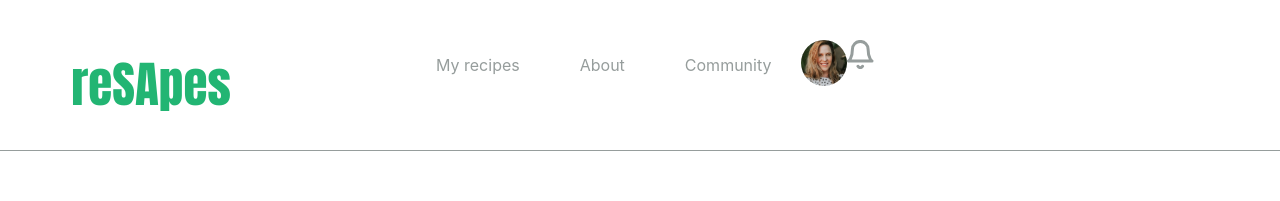
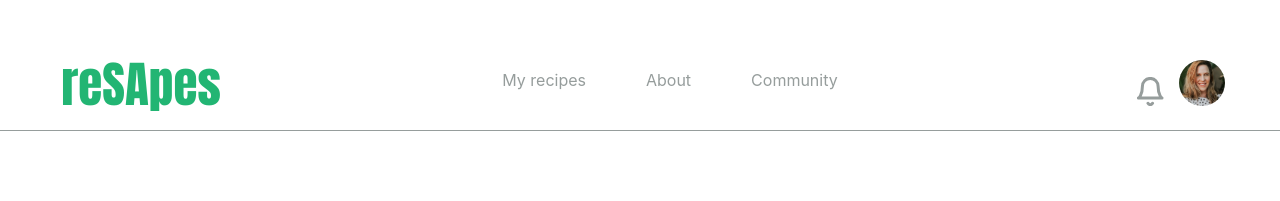
Before and after one commit to AvivCohenbs/reSApes, a React (Create React App) app: page / in a window 1280 px wide. Shown: the top 201 px of the page. Built offline with nearby package versions, Linux system fonts and the light colour scheme; a web font is replaced by a local one.

Commit message:
almost finish the header

```diff
--- a/src/components/Header/Header.css
+++ b/src/components/Header/Header.css
@@ -6,23 +6,23 @@ body {
 /* header */
 
 .header {
-  /* display: block; */
+  display: block;
   background-color: #fff;
-  /* position: fixed; */
   width: 100%;
   border-bottom: 1px solid #969d9c;
 }
 
 .header ul {
-  display: block;
+  /* display: block; */
   margin: 0;
   padding: 0;
   list-style: none;
   overflow: hidden;
   background-color: #fff;
   color: #969d9c;
-  margin-top: -80px;
-  margin-bottom: 60px;
+  margin-top: 8px;
+  margin-bottom: 20px;
+  margin-left: 60px;
 }
 
 .header .logo {
@@ -30,29 +30,18 @@ body {
   justify-content: start;
   align-items: start;
   margin: 55px;
-  margin-left: 65px;
-  margin-bottom: 5px;
+  margin-bottom: -115px;
+}
+.menu-icons {
+  display: flex;
+  justify-content: flex-end;
+  padding-top: 60px;
+  padding-right: 55px;
 }
 
-/* .menu .lefticones {
-  display: flex;
-  justify-content: end;
-  align-items: center;
+.header .bell {
+  padding: 15px;
 }
-
-.header .signup {
-  display: flex;
-  justify-content: end;
-  align-items: end;
-  /* margin-right: -135px; */
-/* }
-
-.header .bell {
-  display: flex;
-  justify-content: end;
-  align-items: end; */
-/* margin-right: 132px; */
-/* }  */
 
 /* menu */
 
@@ -65,11 +54,13 @@ body {
 /* menu icon */
 
 .header .menu-icon {
+  display: flex;
+  justify-content: right;
   cursor: pointer;
-  display: inline-block;
-  float: right;
-  padding: 28px 20px;
-  position: relative;
+  /* display: inline-block; */
+  /* float: right; */
+  padding: 20px 15px;
+  /* position: relative; */
   user-select: none;
 }
 
@@ -111,20 +102,20 @@ body {
   max-height: 240px;
 }
 
-.header .menu-btn:checked ~ .menu-icon .navicon {
+.header .menu-btn:checked ~ .menu-icons .menu-icon .navicon {
   background: transparent;
 }
 
-.header .menu-btn:checked ~ .menu-icon .navicon:before {
+.header .menu-btn:checked ~ .menu-icons .menu-icon .navicon:before {
   transform: rotate(-45deg);
 }
 
-.header .menu-btn:checked ~ .menu-icon .navicon:after {
+.header .menu-btn:checked ~ .menu-icons .menu-icon .navicon:after {
   transform: rotate(45deg);
 }
 
-.header .menu-btn:checked ~ .menu-icon:not(.steps) .navicon:before,
-.header .menu-btn:checked ~ .menu-icon:not(.steps) .navicon:after {
+.header .menu-btn:checked ~ .menu-icons .menu-icon:not(.steps) .navicon:before,
+.header .menu-btn:checked ~ .menu-icons .menu-icon:not(.steps) .navicon:after {
   top: 0;
 }
 
@@ -132,7 +123,9 @@ body {
 
 @media (min-width: 48em) {
   .header li {
-    float: left;
+    display: flex;
+    justify-content: center;
+    align-items: center;
   }
   .header li a {
     padding: 20px 30px;
@@ -143,7 +136,9 @@ body {
     display: flex;
     justify-content: center;
     align-items: center;
+    margin-top: -60px;
   }
+
   .header .menu-icon {
     display: none;
   }
--- a/src/components/Header/Header.js
+++ b/src/components/Header/Header.js
@@ -12,9 +12,19 @@ function Header() {
         <Logo />
       </Link>
       <input class="menu-btn" type="checkbox" id="menu-btn" />
-      <label class="menu-icon" for="menu-btn">
-        <span class="navicon"></span>
-      </label>
+      <div className="menu-icons">
+        <label class="menu-icon" for="menu-btn">
+          <span class="navicon"></span>
+        </label>
+        <div className="lefticones">
+          <Link className="bell" to="/notes">
+            <Bell />
+          </Link>
+          <Link className="signup" to="/Profile">
+            <Profile />
+          </Link>
+        </div>
+      </div>
       <ul className="menu">
         <li>
           {" "}
@@ -26,14 +36,6 @@ function Header() {
         <li>
           <Link to="/Profile">Community</Link>
         </li>
-        <div className="lefticones">
-          <Link className="signup" to="/Profile">
-            <Profile />
-          </Link>
-          <Link className="bell" to="/notes">
-            <Bell />
-          </Link>
-        </div>
       </ul>
     </div>
   );
```
